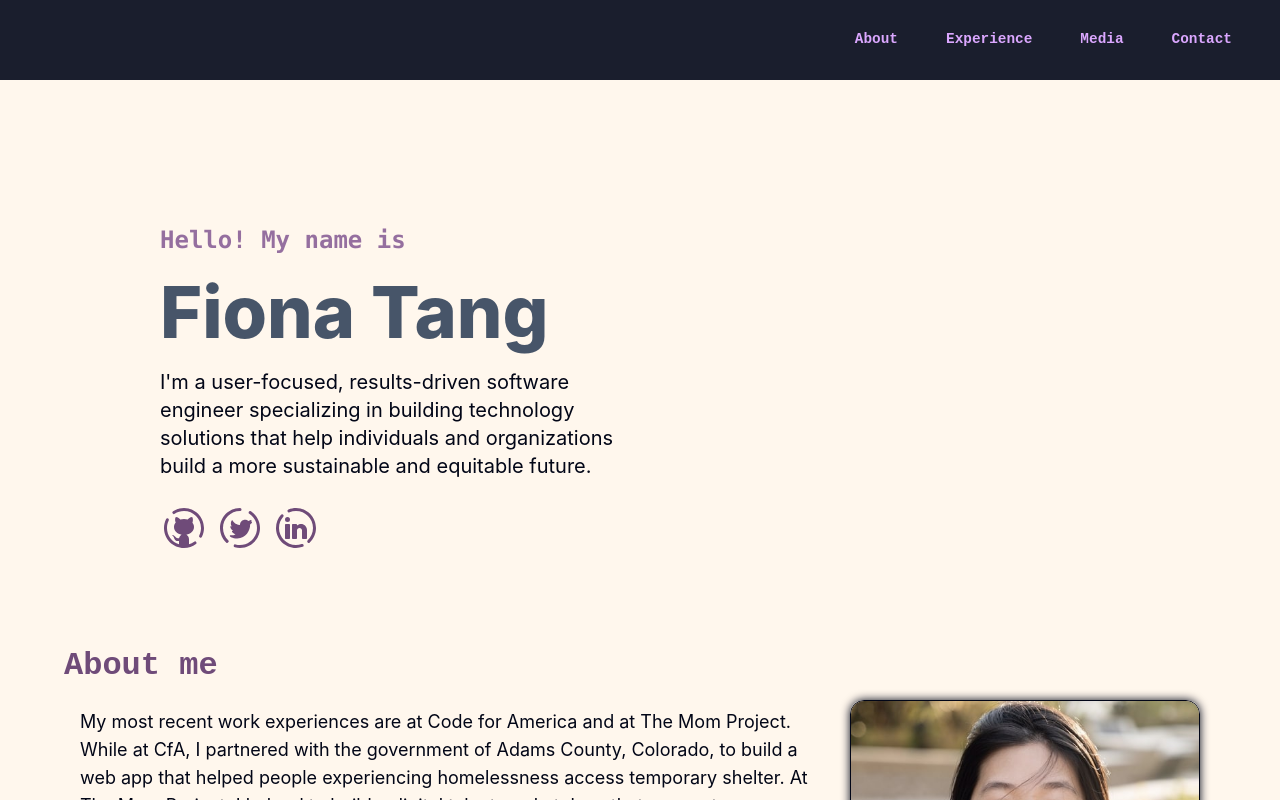
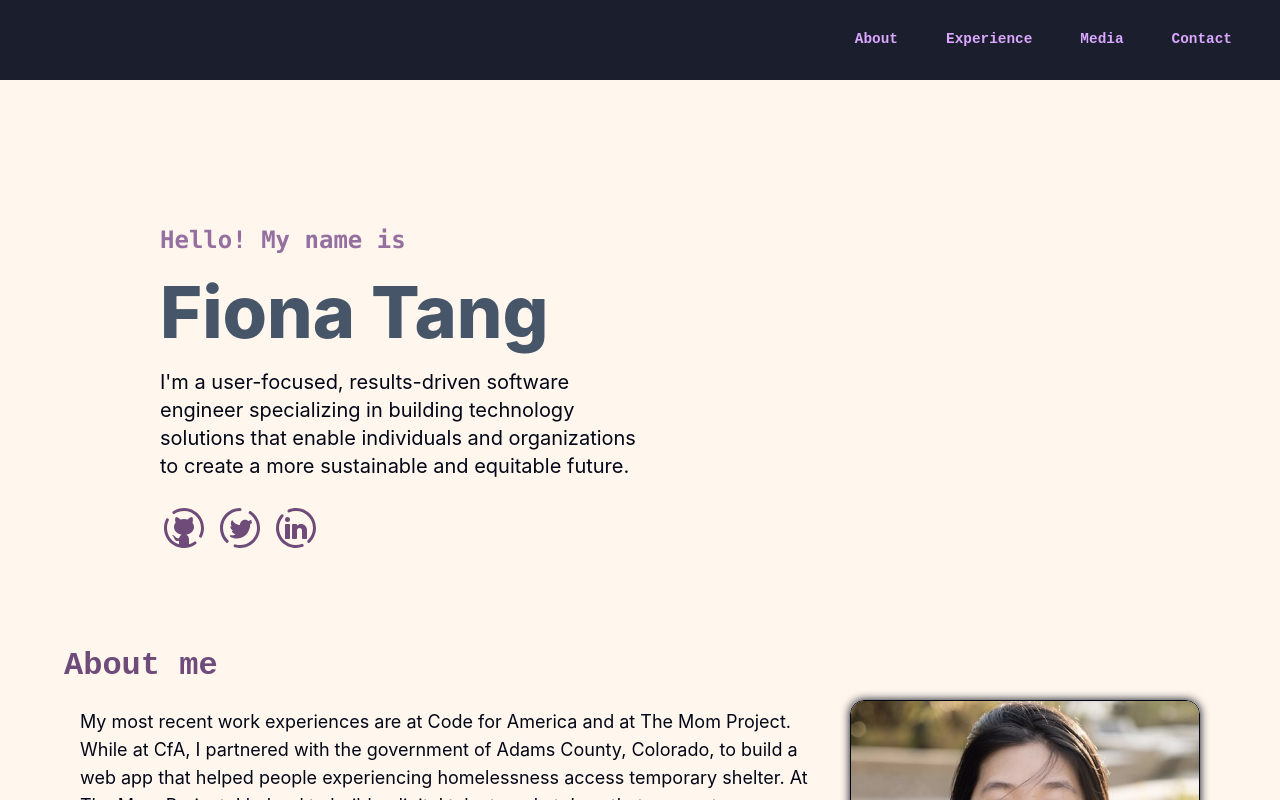
Before and after one commit to fionatagious/fiona.works, a Next.js app: page / in a window 1280 px wide. Shown: the top 800 px of the page. Built offline with nearby package versions, Linux system fonts and the light colour scheme.

Commit message:
edit intro copy

```diff
--- a/pages/intro/index.js
+++ b/pages/intro/index.js
@@ -16,8 +16,8 @@ export default function Intro() {
       <Grid item xs={12} md={8} lg={6} className="grid content-start mb-4">
         <div className="text-left text-slate-950 text-lg sm:text-xl my-2 mb-6">
           I&apos;m a user-focused, results-driven software engineer specializing
-          in building technology solutions that help individuals and
-          organizations build a more sustainable and equitable future.
+          in building technology solutions that enable individuals and
+          organizations to create a more sustainable and equitable future.
         </div>
         <SocialMedia />
       </Grid>
```
